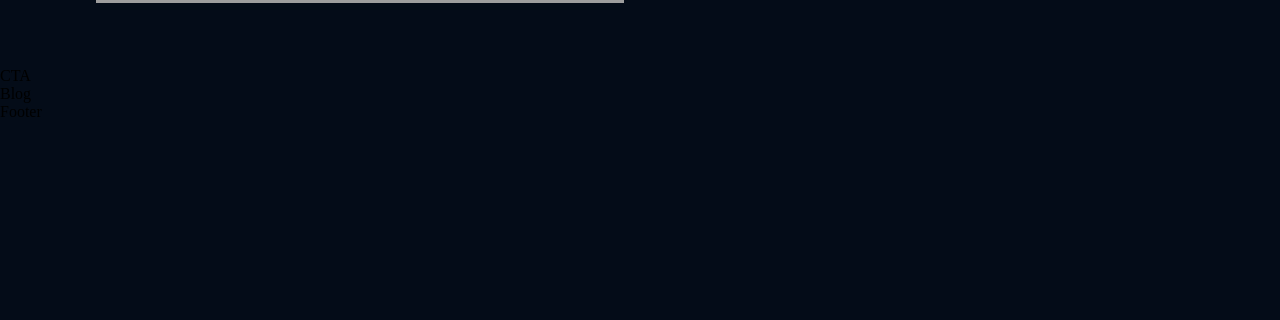
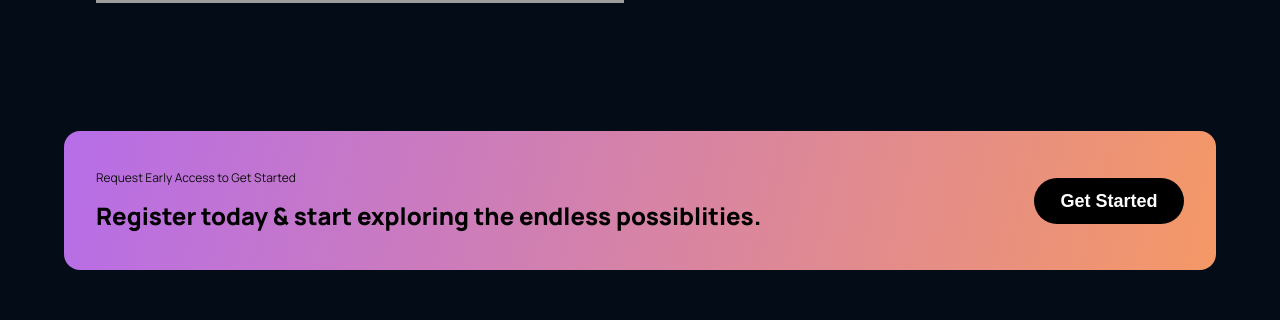
Before and after one commit to mycatdoitbetter/modern-gpt3, a React (Create React App) app: page / in a window 1280 px wide. Shown: the part 2756-3076 px from the top of the page. Before the commit the page ends 2877 px from the top, so only its background shows below. Built offline with nearby package versions, Linux system fonts and the light colour scheme; grey boxes are pictures that could not be loaded.

Commit message:
feat: add CTA

```diff
--- a/src/components/cta/CTA.jsx
+++ b/src/components/cta/CTA.jsx
@@ -3,8 +3,14 @@
 
 const CTA = () => {
   return (
-    <div>
-      CTA
+    <div className="gpt3__cta">
+      <div className="gpt3__cta-content">
+        <p>Request Early Access to Get Started</p>
+        <h3>Register today & start exploring the endless possiblities.</h3>
+      </div>
+      <div className="gpt3__cta-btn">
+        <button type="button">Get Started</button>
+      </div>
     </div>
   )
 }
--- a/src/components/cta/cta.css
+++ b/src/components/cta/cta.css
@@ -0,0 +1,68 @@
+.gpt3__cta {
+  display: flex;
+  justify-content: space-between;
+  align-items: center;
+  flex-direction: row;
+
+  padding: 2rem;
+  margin: 4rem;
+  border-radius: 1rem;
+  background: var(--gradient-bar)
+}
+
+.gpt3__cta-content p {
+  font-family: var(--font-family);
+  font-size: 12px;
+  line-height: 30px;
+  color: #0e0e0e
+}
+
+.gpt3__cta-content h3 {
+  font-family: var(--font-family);
+  font-weight: 800;
+  font-size: 24px;
+  line-height: 45px;
+  color: #000
+}
+
+.gpt3__cta-btn {
+  display: flex;
+  justify-content: center;
+  align-items: center;
+  margin-left: 2rem;
+}
+
+.gpt3__cta-btn button {
+  background: #000;
+  border-radius: 40px;
+  color: #fff;
+  font-weight: 700;
+  font-size: 18px;
+  line-height: 30px;
+  padding: 0.5rem 1rem;
+  border: none;
+  outline: none;
+  cursor: pointer;
+  min-width: 150px;
+}
+
+@media screen and (max-width: 650px) {
+  .gpt3__cta {
+    flex-direction: column;
+  }
+
+  .gpt3__cta-btn {
+    margin: 2rem 0 0;
+  }
+}
+
+@media screen and (max-width: 550px) {
+  .gpt3__cta {
+    margin: 4rem 2rem;
+  }
+
+  .gpt3__cta-content h3 {
+    font-size: 18px;
+    line-height: 32px;
+  }
+}
```
